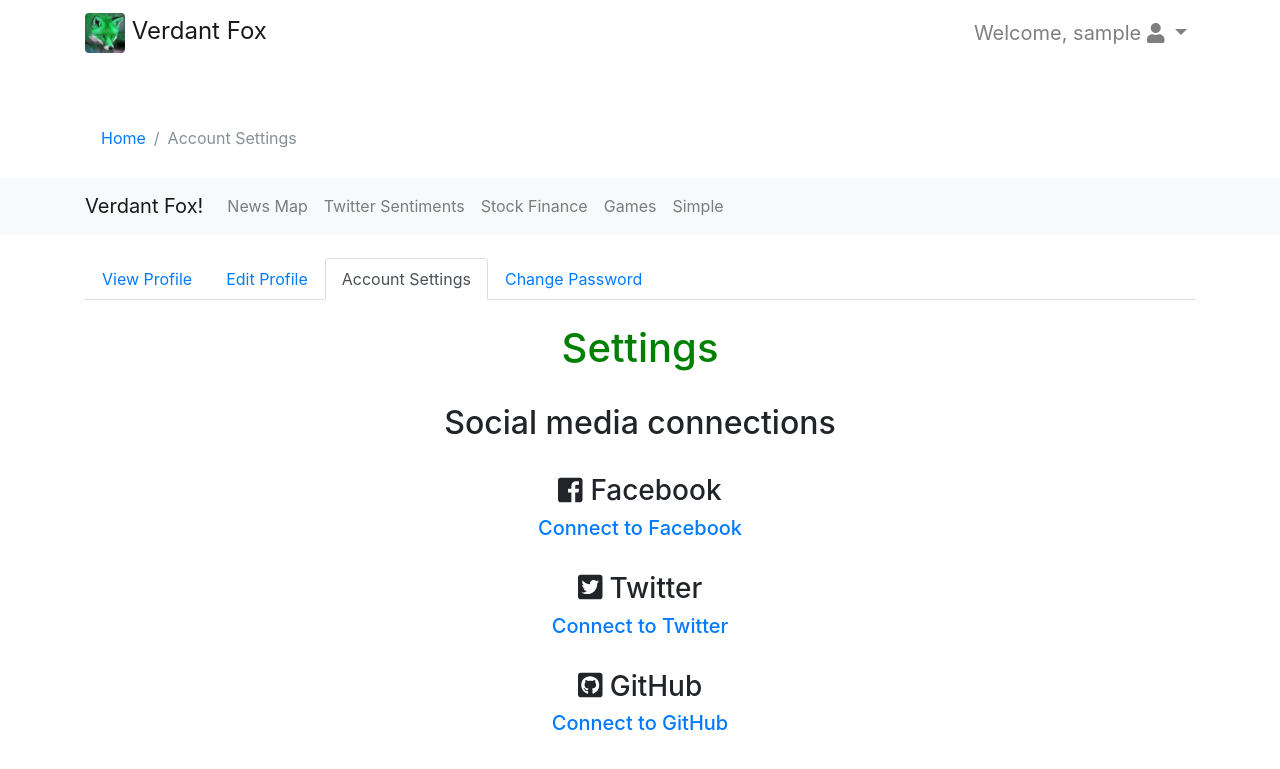
After one commit to VerdantFox/VerdantFoxSite, a Django app: page /accounts/settings/ in a window 1280 px wide. The commit adds this page. Shown: the top 769 px of the page. Run offline with Django 3.2, Linux system fonts and the light colour scheme; the visitor is signed in with stand-in values (Sample User, id 1); some libraries are stand-ins or nearby versions.

Commit message:
Added settings tab from Accounts to allow multiple social logins at once. Updated login and sign up pages to emphasize logging in by social media. Updated Edit Profile page to allow users to change their username. Updated base.html to show users' picture if they have one. Updated look of some accounts and Simple app pages to look better.

```diff
--- a/Simple/templates/Simple/change_form.html
+++ b/Simple/templates/Simple/change_form.html
@@ -9,12 +9,12 @@
 {% endblock %}
 {% block active3 %}active{% endblock %}
 {% block body_block %}
-  <h1>Welcome to Change!</h1>
-    <p>
+  <h1 class="text-center">Welcome to Change!</h1>
+    <p class="text-justify">
       This mini-app acts as a virtual grocery-store cash register, instructing
       in the simplest exact change to be returned during a business transaction.
     </p>
-  <h3>Give Change a try!</h3>
+  <h3 class="text-center">Give Change a try!</h3><br>
 
   <form method="POST" action="{% url 'Simple:change_machine' %}">
     {% for error in change_form.non_field_errors %}
--- a/Simple/templates/Simple/vigenere_form.html
+++ b/Simple/templates/Simple/vigenere_form.html
@@ -9,8 +9,8 @@
 {% endblock %}
 {% block active1 %}active{% endblock %}
 {% block body_block %}
-  <h1>Welcome to the Vigenère Cipher!</h1>
-    <p>
+  <h1 class="text-center">Welcome to the Vigenère Cipher!</h1>
+    <p class="text-justify">
       This mini-app uses the
       <a class="link-target" href="https://en.wikipedia.org/wiki/Vigenère_cipher"
          target="_blank">Vigenère cipher</a>, a simple, fun cipher invented in
@@ -34,7 +34,7 @@
     <p class="vigenere-text">{{ decrypted_text }}</p><br>
     <h5>Try encrypting or decrypting a new message!</h5><br>
   {% else %}
-    <br><h5>Let's play with ciphers!</h5><br>
+    <h5 class="text-center">Let's play with ciphers!</h5><br>
   {% endif %}
 
   {% if error_message %}<p><strong>{{ error_message }}</strong></p>{% endif %}
--- a/accounts/forms.py
+++ b/accounts/forms.py
@@ -81,8 +81,15 @@ class LoginForm(AuthenticationForm):
 class EditUserForm(forms.ModelForm):
     class Meta:
         model = UserModel
-        fields = ('email', 'first_name', 'last_name')
-        exclude = ('username',)
+        fields = ('username', 'email', 'first_name', 'last_name')
+        # exclude = ('username',)
+
+    username = forms.CharField(
+        label=_('Username'), max_length=50, required=True,
+        help_text=_('Required. 150 characters or fewer. Letters, '
+                    'digits and @/./+/-/_ only.'),
+        widget=forms.TextInput(attrs={'class': 'form-control',
+                                      'placeholder': 'Username'}))
 
     email = forms.EmailField(
         label=_('Email:'), max_length=100, required=False,
--- a/accounts/templates/accounts/change_password.html
+++ /dev/null
@@ -1 +0,0 @@
-{% extends 'accounts/accounts_base.html' %}
--- a/accounts/templates/accounts/edit_profile.html
+++ b/accounts/templates/accounts/edit_profile.html
@@ -15,7 +15,10 @@
     <a class="nav-link active" href="">Edit Profile</a>
   </li>
   <li class="nav-item">
-    <a class="nav-link" href="">Change Password</a>
+    <a class="nav-link" href="{% url 'accounts:settings' %}">Account Settings</a>
+  </li>
+  <li class="nav-item">
+    <a class="nav-link" href="{% url 'accounts:password' %}">Change Password</a>
   </li>
   </ul>
   <br>
@@ -29,5 +32,6 @@
     {{ profile_form.as_p }}
     <button class="btn btn-lg btn-primary" type="submit">Save changes</button>
   </form>
+  <br>
 
 {% endblock %}
--- a/accounts/templates/accounts/password_changed.html
+++ /dev/null
@@ -1 +0,0 @@
-{% extends 'accounts/accounts_base.html' %}
--- /dev/null
+++ b/accounts/templates/accounts/settings.html
@@ -0,0 +1,98 @@
+{% extends 'accounts/accounts_base.html' %}
+{% block title_block %}Account Settings | Verdant Fox{% endblock %}
+{% block breadcrumb %}
+  <li class="breadcrumb-item"><a href="{% url 'home' %}">Home</a></li>
+  <li class="breadcrumb-item active" aria-current="page">Account Settings</li>
+{% endblock %}
+
+{% block navbar_2 %}
+  <ul class="nav nav-tabs">
+  <li class="nav-item">
+    <a class="nav-link" href="{% url 'accounts:view_profile' %}">
+      View Profile</a>
+  </li>
+  <li class="nav-item">
+    <a class="nav-link" href="{% url 'accounts:edit_profile' %}">Edit Profile</a>
+  </li>
+  <li class="nav-item">
+    <a class="nav-link active" href="">Account Settings</a>
+  </li>
+  <li class="nav-item">
+    <a class="nav-link" href="{% url 'accounts:password' %}">Change Password</a>
+  </li>
+  </ul>
+  <br>
+{% endblock %}
+
+
+{% block body_block %}
+  <div class="text-center">
+
+    <h1>Settings</h1><br>
+
+    <h2>Social media connections</h2><br>
+
+    <h3><i class="fab fa-facebook-square"></i> Facebook</h3>
+    {% if facebook_login %}
+      <h5>Connected as <a href="https://facebook.com/{{ facebook_login.extra_data.id }}/" target="_blank">{{ facebook_login.extra_data.id }}</a></h5>
+      {% if can_disconnect %}
+        <form method="post" action="{% url 'social:disconnect' 'facebook' %}">
+          {% csrf_token %}
+          <button class="btn btn-info" type="submit">
+            Disconnect from Facebook
+          </button>
+        </form>
+      {% else %}
+        <button class="btn btn-info" type="button" disabled>
+          Disconnect from Facebook
+        </button>
+        <p style="color: red">You must <a href="{% url 'accounts:password' %}">define a password</a> for your account before disconnecting from Facebook.</p>
+      {% endif %}
+    {% else %}
+      <h5><a href="{% url 'social:begin' 'facebook' %}?next={% url 'accounts:settings' %}">Connect to Facebook</a></h5>
+    {% endif %}
+    <br>
+
+    <h3><i class="fab fa-twitter-square"></i> Twitter</h3>
+    {% if twitter_login %}
+      <h5>Connected as <a href="https://twitter.com/{{ twitter_login.extra_data.access_token.screen_name }}/" target="_blank">@{{ twitter_login.extra_data.access_token.screen_name }}</a></h5>
+      {% if can_disconnect %}
+        <form method="post" action="{% url 'social:disconnect' 'twitter' %}">
+          {% csrf_token %}
+          <button class="btn btn-info" type="submit">
+            Disconnect from Twitter
+          </button>
+        </form>
+      {% else %}
+        <button class="btn btn-info" type="button" disabled>Disconnect from Twitter</button>
+        <p style="color: red">You must <a href="{% url 'accounts:password' %}">define a password</a> for your account before disconnecting from Twitter.</p>
+      {% endif %}
+    {% else %}
+      <h5><a href="{% url 'social:begin' 'twitter' %}?next={% url 'accounts:settings' %}">Connect to Twitter</a></h5>
+    {% endif %}
+    <br>
+
+    <h3><i class="fab fa-github-square"></i> GitHub</h3>
+    {% if github_login %}
+      <h5>Connected as <a href="https://github.com/{{ github_login.extra_data.login }}/" target="_blank">{{ github_login.extra_data.login }}</a></h5>
+      {% if can_disconnect %}
+        <form method="post" action="{% url 'social:disconnect' 'github' %}">
+          {% csrf_token %}
+          <button class="btn btn-info" type="submit">
+            Disconnect from GitHub
+          </button>
+        </form>
+      {% else %}
+        <button class="btn btn-info" type="button" disabled>
+          Disconnect from GitHub
+        </button>
+        <p style="color: red">You must <a href="{% url 'accounts:password' %}">define a password</a> for your account before disconnecting from Github.</p>
+      {% endif %}
+    {% else %}
+      <h5><a href="{% url 'social:begin' 'github' %}?next={% url 'accounts:settings' %}">Connect to GitHub</a></h5>
+    {% endif %}
+    <br>
+
+  </div>
+
+{% endblock %}
--- a/accounts/templates/accounts/view_profile.html
+++ b/accounts/templates/accounts/view_profile.html
@@ -16,7 +16,10 @@
     <a class="nav-link" href="{% url 'accounts:edit_profile' %}">Edit Profile</a>
   </li>
   <li class="nav-item">
-    <a class="nav-link" href="">Change Password</a>
+    <a class="nav-link" href="{% url 'accounts:settings' %}">Account Settings</a>
+  </li>
+  <li class="nav-item">
+    <a class="nav-link" href="{% url 'accounts:password' %}">Change Password</a>
   </li>
   </ul>
   <br>
@@ -52,6 +55,7 @@
   </ul>
   <a href="{% url 'accounts:edit_profile' %}">
   <button class="btn btn-lg btn-primary">Update</button></a>
+  <br><br>
 
 
 {% endblock %}
--- a/accounts/urls.py
+++ b/accounts/urls.py
@@ -1,7 +1,5 @@
-from django.urls import path, include
+from django.urls import path
 from django.contrib.auth import views as auth_views
-
-
 from . import views
 
 
@@ -14,5 +12,7 @@ urlpatterns = [
          auth_views.LogoutView.as_view(template_name='accounts/logout.html'),
          name='logout'),
     path('profile/', views.view_profile, name='view_profile'),
-    path('profile/edit/', views.edit_profile, name='edit_profile',)
+    path('profile/edit/', views.edit_profile, name='edit_profile'),
+    path('settings/', views.settings, name='settings'),
+    path('settings/password/', views.password, name='password'),
 ]
--- a/accounts/views.py
+++ b/accounts/views.py
@@ -7,6 +7,9 @@ from django.urls import reverse_lazy
 from django.db import transaction
 from .models import UserProfile
 from django.shortcuts import render, redirect
+from social_django.models import UserSocialAuth
+from django.contrib.auth.forms import AdminPasswordChangeForm, PasswordChangeForm
+from django.contrib.auth import update_session_auth_hash
 
 
 class SignUpView(FormView):
@@ -80,3 +83,53 @@ def edit_profile(request):
         'user_form': user_form,
         'profile_form': profile_form
     })
+
+
+@login_required
+def settings(request):
+    user = request.user
+
+    try:
+        github_login = user.social_auth.get(provider='github')
+    except UserSocialAuth.DoesNotExist:
+        github_login = None
+
+    try:
+        twitter_login = user.social_auth.get(provider='twitter')
+    except UserSocialAuth.DoesNotExist:
+        twitter_login = None
+
+    try:
+        facebook_login = user.social_auth.get(provider='facebook')
+    except UserSocialAuth.DoesNotExist:
+        facebook_login = None
+
+    can_disconnect = (user.social_auth.count() > 1 or user.has_usable_password())
+
+    return render(request, 'accounts/settings.html', {
+        'github_login': github_login,
+        'twitter_login': twitter_login,
+        'facebook_login': facebook_login,
+        'can_disconnect': can_disconnect
+    })
+
+
+@login_required
+def password(request):
+    if request.user.has_usable_password():
+        PasswordForm = PasswordChangeForm
+    else:
+        PasswordForm = AdminPasswordChangeForm
+
+    if request.method == 'POST':
+        form = PasswordForm(request.user, request.POST)
+        if form.is_valid():
+            form.save()
+            update_session_auth_hash(request, form.user)
+            messages.success(request, 'Your password was successfully updated!')
+            return redirect('accounts:password')
+        else:
+            messages.error(request, 'Please correct the error below.')
+    else:
+        form = PasswordForm(request.user)
+    return render(request, 'accounts/password.html', {'form': form})
--- a/static/VerdantFox/css/master.css
+++ b/static/VerdantFox/css/master.css
@@ -62,6 +62,14 @@ h1{
     max-height: 600px;
 }
 
+.welcome-bar{
+    font-size: 1.25em;
+}
+
+.navbar-brand-size {
+    font-size: 1.5em;
+}
+
 .profile-list {
     padding: 0;
     list-style-type: none;
--- a/templates/base.html
+++ b/templates/base.html
@@ -15,39 +15,51 @@
     <script defer src="https://use.fontawesome.com/releases/v5.0.2/js/all.js"></script>
     {# Custom CSS #}
     <link rel="stylesheet" type="text/css" href="{% static 'VerdantFox/css/master.css' %}">
+    {% block css %}{% endblock %}
 
-    {% block css %}{% endblock %}
   </head>
+
   <body>
     <header>
-
-
       <div class="top-row">
 
         <nav class="navbar navbar-expand-md navbar-light">
           <div class="container">
-            <a class="navbar-brand" href="{% url 'home' %}">
-              <img src="{% static 'VerdantFox/images/VerdantFoxIcon.jpg' %}" width="30"
-                   height="30" class="d-inline-block align-top rounded"
+            <a class="navbar-brand navbar-brand-size" href="{% url 'home' %}">
+              <img src="{% static 'VerdantFox/images/VerdantFoxIcon.jpg' %}" width="40"
+                   height="40" class="d-inline-block align-top rounded"
                    alt="No image found"> Verdant Fox</a>
             <ul class="navbar-nav ml-auto">
               <li class="nav-item">
               {% if user.is_authenticated %}
                 <div class="user-info">
                   <div class="nav dropdown">
-                    <a class="dropdown-toggle dropdown-custom nav-link" href="#"
+                    <a class="dropdown-toggle dropdown-custom nav-link welcome-bar" href="#"
                        role="button" id="dropdownMenuLink" data-toggle="dropdown"
                        aria-haspopup="true" aria-expanded="false">
                       Welcome, {{ request.user.username }}
+                      {% if request.user.userprofile.profile_picture %}
+                        <img src="{{ request.user.userprofile.profile_picture.url }}"
+                             height="30"
+                             alt="Image not found" class="rounded"
+                             id="thumbnail-profile-img">
+                      {% else %}
                       <i class="fas fa-user"></i>
+                      {% endif %}
                     </a>
                     <div class="dropdown-menu" aria-labelledby="dropdownMenuButton">
-                      <a class="dropdown-item" href="{% url 'accounts:view_profile' %}"><i class="fas fa-user"></i>
-                        View Profile</a>
-                      <a class="dropdown-item" href="{% url 'accounts:edit_profile' %}"><i class="fas fa-edit"></i>
-                        Update Profile</a>
+                      <a class="dropdown-item" href="{% url 'accounts:view_profile' %}">
+                        <i class="fas fa-user"></i> View Profile
+                      </a>
+                      <a class="dropdown-item" href="{% url 'accounts:edit_profile' %}">
+                        <i class="fas fa-edit"></i> Update Profile
+                      </a>
+                      <a class="dropdown-item" href="{% url 'accounts:settings' %}">
+                        <i class="fas fa-cog"></i> Account Settings
+                      </a>
                       <a class="dropdown-item" href="{% url 'accounts:logout' %}">
-                        <i class="fas fa-sign-out-alt"></i> Logout</a>
+                        <i class="fas fa-sign-out-alt"></i> Logout
+                      </a>
                     </div>
                   </div>
                 </div>
@@ -71,7 +83,6 @@
             </ol>
           </div>
         </nav>
-      </div>
       </div>
 
       <div class="bottom-row">
```
Also changed, not shown: Simple/templates/Simple/Simple_index.html (+8 -8 lines), Simple/templates/Simple/fizzbuzz_form.html (+13 -10 lines), VerdantFox/settings.py (+8 -0 lines), accounts/templates/accounts/login.html (+21 -13 lines), accounts/templates/accounts/password.html (added, +41 -0 lines), accounts/templates/accounts/signup.html (+17 -6 lines), games/templates/games/old_connect_4.html (deleted, +0 -63 lines).
